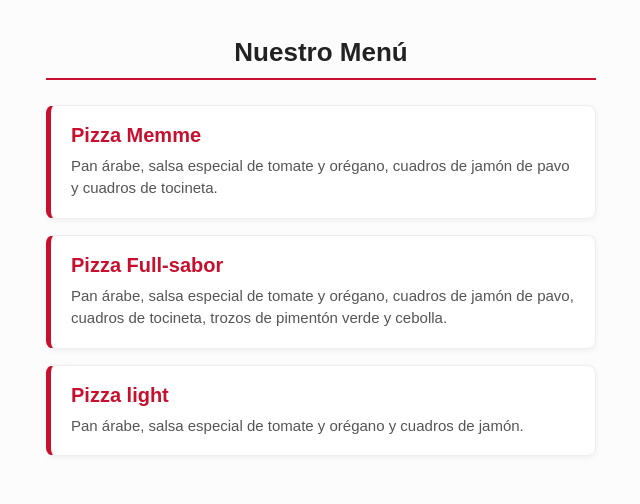
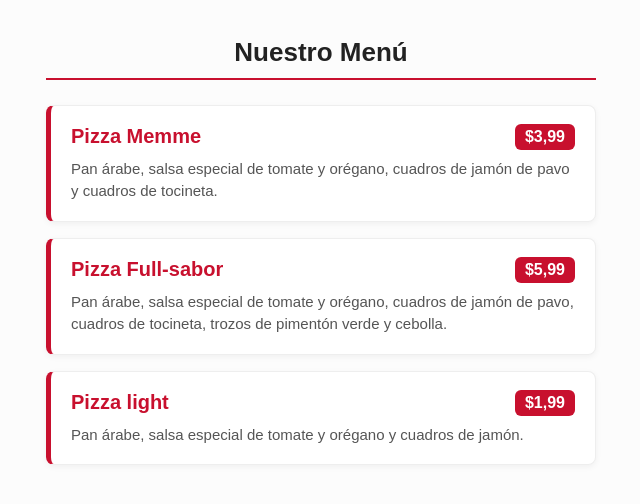
Before and after one commit to ricardojosediazbarrios-star/ricardojosediazbarrios-star.github.io, a plain HTML site: page index.html in a window 1280 px wide. Shown: the part 326-830 px from the top of the page, without its empty margins (319-959 px from the left). Drawn offline with Linux system fonts and the light colour scheme.

Commit message:
Update index.html

```diff
--- a/index.html
+++ b/index.html
@@ -35,10 +35,24 @@
       margin-bottom: 16px;
       box-shadow: 0 2px 6px rgba(0,0,0,0.05);
     }
-    .pizza-card h3 {
-      margin: 0 0 8px 0;
+    .pizza-header {
+      display: flex;
+      justify-content: space-between;
+      align-items: center;
+      margin-bottom: 8px;
+    }
+    .pizza-header h3 {
+      margin: 0;
       color: #c8102e;
       font-size: 20px;
+    }
+    .price {
+      background-color: #c8102e;
+      color: #ffffff;
+      font-weight: bold;
+      padding: 4px 10px;
+      border-radius: 6px;
+      font-size: 16px;
     }
     .pizza-card p {
       margin: 0;
@@ -59,17 +73,26 @@
     <h2 class="menu-title">Nuestro Menú</h2>
 
     <div class="pizza-card">
-      <h3>Pizza Memme</h3>
+      <div class="pizza-header">
+        <h3>Pizza Memme</h3>
+        <span class="price">$3,99</span>
+      </div>
       <p>Pan árabe, salsa especial de tomate y orégano, cuadros de jamón de pavo y cuadros de tocineta.</p>
     </div>
 
     <div class="pizza-card">
-      <h3>Pizza Full-sabor</h3>
+      <div class="pizza-header">
+        <h3>Pizza Full-sabor</h3>
+        <span class="price">$5,99</span>
+      </div>
       <p>Pan árabe, salsa especial de tomate y orégano, cuadros de jamón de pavo, cuadros de tocineta, trozos de pimentón verde y cebolla.</p>
     </div>
 
     <div class="pizza-card">
-      <h3>Pizza light</h3>
+      <div class="pizza-header">
+        <h3>Pizza light</h3>
+        <span class="price">$1,99</span>
+      </div>
       <p>Pan árabe, salsa especial de tomate y orégano y cuadros de jamón.</p>
     </div>
   </div>
```
